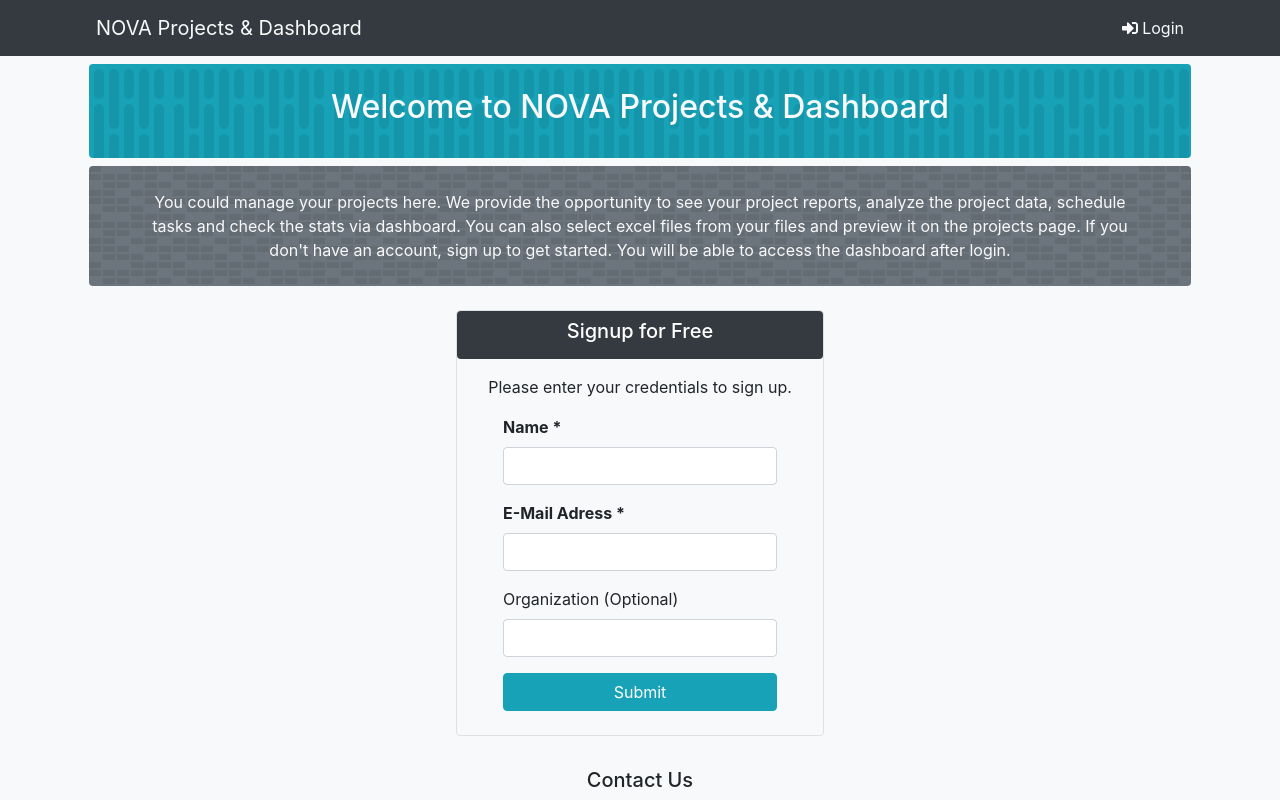
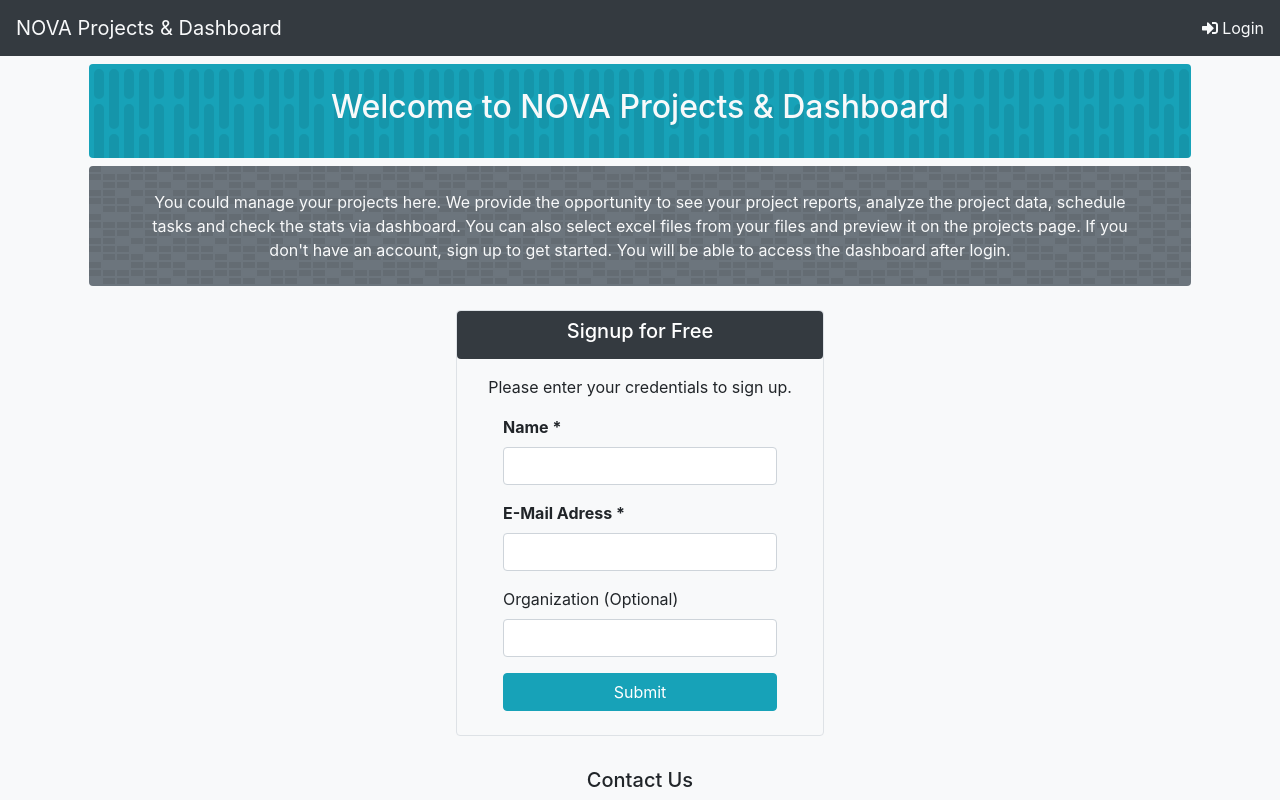
Before and after one commit to abarisyerlikaya/NOVA-Projects-and-Dashboard, a React (Create React App) app: page / in a window 1280 px wide. Shown: the top 800 px of the page. Built offline with nearby package versions, Linux system fonts and the light colour scheme.

Commit message:
2nd commit

```diff
--- a/src/components/login/Navi.js
+++ b/src/components/login/Navi.js
@@ -8,8 +8,8 @@ import { Navbar, NavbarBrand } from "reactstrap";
 const Navi = (props) => {
   return (
     <div>
-      <Navbar color="dark" light expand="md" className="px-5">
-        <NavbarBrand className="px-5 text-light" href="/">
+      <Navbar color="dark" light className="justify-content-between">
+        <NavbarBrand className="text-light" href="/">
           NOVA Projects & Dashboard
         </NavbarBrand>
       </Navbar>
--- a/src/components/main/Navi.js
+++ b/src/components/main/Navi.js
@@ -9,15 +9,12 @@ import { faSignInAlt } from "@fortawesome/free-solid-svg-icons";
 // Navi component with hooks
 const Navi = (props) => {
   return (
-    <div>
-      <Navbar color="dark" light expand="md" className="px-5 navbar-dark">
-        <NavbarBrand className="px-5 text-light" href="/">
+    <Navbar color="dark" light className="px-auto justify-content-between sticky-top">
+      <NavbarBrand className="text-light text-center" href="/">
         NOVA Projects & Dashboard
       </NavbarBrand>
 
-        <Nav className="mr-auto" navbar></Nav>
-
-        <Nav navbar className="text-secondary px-5">
+      <Nav navbar className="text-secondary">
         <NavItem>
           <a href="/login" className="text-decoration-none text-light">
             <FontAwesomeIcon icon={faSignInAlt} />
@@ -26,7 +23,6 @@ const Navi = (props) => {
         </NavItem>
       </Nav>
     </Navbar>
-    </div>
   );
 };
 
--- a/src/components/main/Signup.js
+++ b/src/components/main/Signup.js
@@ -2,7 +2,7 @@
 
 // Libraries
 import React, { Component } from "react";
-import { Container, Row, Col } from "reactstrap";
+import { Row, Col } from "reactstrap";
 import { Button, Form, FormGroup, Label, Input } from "reactstrap";
 import alertify from "alertifyjs";
 
--- a/src/components/toolbox/Navi.js
+++ b/src/components/toolbox/Navi.js
@@ -21,7 +21,7 @@ const Navi = (props) => {
 
   return (
     <div>
-      <Navbar color="light" light expand="md" className="border-bottom">
+      <Navbar color="light" light expand="md">
         <NavbarToggler onClick={toggle} />
         <Collapse isOpen={isOpen} navbar>
           <Nav className="mr-auto" navbar>
```
Lines whose indentation alone changed are shown as unchanged.
